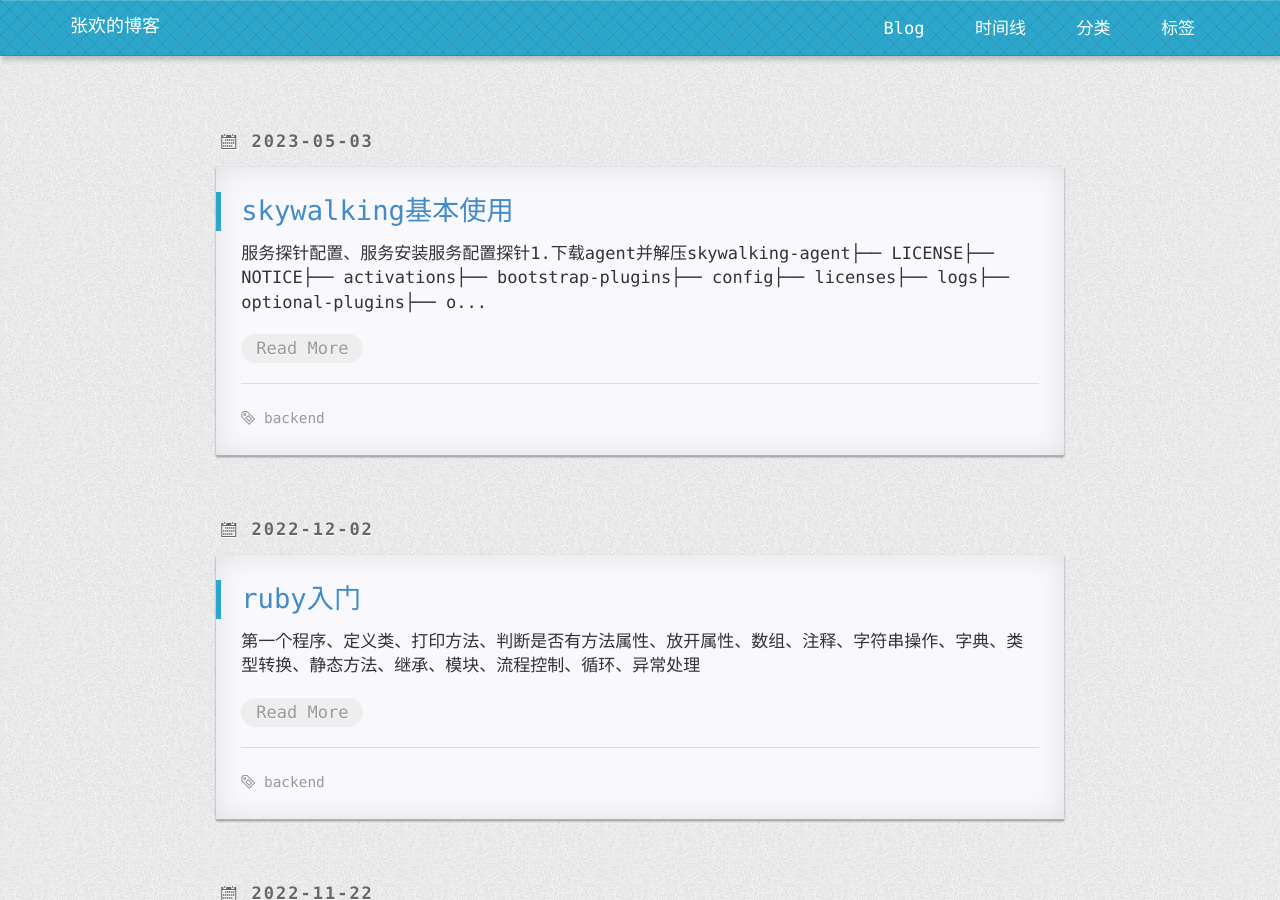
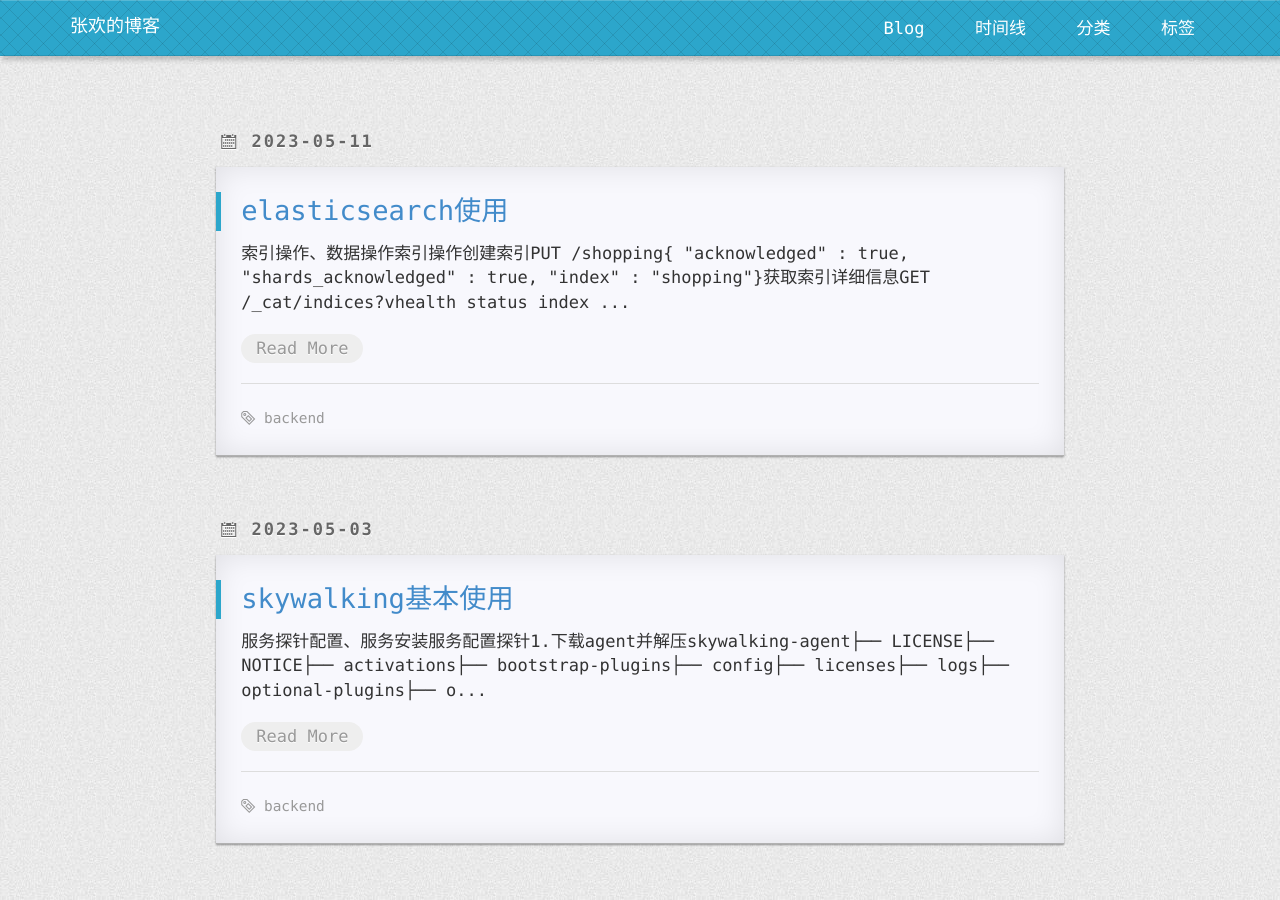
Before and after one commit to sylvesterzhang/book, a Jekyll site: the page built from index.html, in a window 1280 px wide and 900 px high. Built offline with Jekyll 4.4.1, drawn with Linux system fonts in a browser that asks for light colours; some web fonts are replaced; the list of posts is cut into pages by our own code; comment, search, counter and statistics services are not loaded; some of the changed lines change nothing that is shown; some of the changed text lies outside the part shown.

Commit message:
add a article

````diff
--- /dev/null
+++ b/_posts/2023-5-11-elasticsearch.md
@@ -0,0 +1,287 @@
+---
+layout: post
+title: elasticsearch使用
+tags: backend
+categories: backend
+---
+
+
+
+
+
+索引操作、数据操作
+
+
+
+# 索引操作
+
+## 创建索引
+
+```
+PUT /shopping
+```
+
+```
+{
+  "acknowledged" : true,
+  "shards_acknowledged" : true,
+  "index" : "shopping"
+}
+```
+
+## 获取索引详细信息
+
+```
+GET /_cat/indices?v
+```
+
+```
+health status index                           uuid                   pri rep docs.count docs.deleted store.size pri.store.size
+yellow open   shopping                        Hv0juGrISIaJ__RszyAHJA   1   1          0            0       283b           283b
+```
+
+## 删除索引
+
+```
+DELETE /shopping
+```
+
+
+
+# 数据操作
+
+## 添加数据
+
+```
+POST /shopping/_doc
+{
+	"title":"小米手机",
+	"category":"小米",
+	"price":3999.00
+}
+```
+
+指定id添加数据
+
+```
+POST /shopping/_doc/100
+{
+	"title":"小米手机",
+	"category":"小米",
+	"price":3999.00
+}
+
+PUT /shopping/_doc/101
+{
+	"title":"小米手机",
+	"category":"小米",
+	"price":3999.00
+}
+
+POST /shopping/_create/102
+{
+	"title":"小米手机",
+	"category":"小米",
+	"price":3999.00
+}
+```
+
+## 查询1条数据
+
+```
+GET /shopping/_doc/102
+```
+
+## 查看所有数据
+
+```
+GET /shopping/search
+```
+
+## 局部更新数据
+
+```
+POST /shopping/_update/102
+{
+	"doc":{
+		"title":"华为手机"
+	}
+}
+```
+
+## 删除1条数据
+
+```
+DELETE /shopping/_doc/102
+```
+
+## 条件查询
+
+1）指定字段分页查询并排序
+
+```
+GET /shopping/_search
+{"query": {
+    "match": {
+        "title":"小米"
+    }
+ },
+ "_source": "title",
+ "from": 0,
+ "size":1,
+ "sort": [
+   {
+     "price": {
+       "order": "desc"
+     }
+   }
+ ]
+}
+```
+
+```
+{
+  "took" : 17,
+  "timed_out" : false,
+  "_shards" : {
+    "total" : 1,
+    "successful" : 1,
+    "skipped" : 0,
+    "failed" : 0
+  },
+  "hits" : {
+    "total" : {
+      "value" : 3,
+      "relation" : "eq"
+    },
+    "max_score" : null,
+    "hits" : [
+      {
+        "_index" : "shopping",
+        "_type" : "_doc",
+        "_id" : "qLmnhYgBDnKcjmGSyRGG",
+        "_score" : null,
+        "_source" : {
+          "title" : "小米手机"
+        },
+        "sort" : [
+          3999.0
+        ]
+      }
+    ]
+  }
+}
+```
+
+2）多条件查询
+
+```
+GET /shopping/_search
+{
+  "query": {
+    "bool": {
+      "must": [
+        {
+          "match": {
+            "category": "小米"
+          }
+        },
+        {
+          "match": {
+            "price": 3999
+          }
+        }
+      ],
+      "filter": {
+        "range": {
+          "price": {
+            "gt": 1000
+          }
+        }
+      }
+    }
+  }
+}
+```
+
+must相当于and，should相当于or
+
+```
+{
+  "took" : 13,
+  "timed_out" : false,
+  "_shards" : {
+    "total" : 1,
+    "successful" : 1,
+    "skipped" : 0,
+    "failed" : 0
+  },
+  "hits" : {
+    "total" : {
+      "value" : 4,
+      "relation" : "eq"
+    },
+    "max_score" : 1.1740228,
+    "hits" : [
+      {
+        "_index" : "shopping",
+        "_type" : "_doc",
+        "_id" : "qLmnhYgBDnKcjmGSyRGG",
+        "_score" : 1.1740228,
+        "_source" : {
+          "title" : "小米手机",
+          "category" : "小米",
+          "price" : 3999.0
+        }
+      },
+      {
+        "_index" : "shopping",
+        "_type" : "_doc",
+        "_id" : "100",
+        "_score" : 1.1740228,
+        "_source" : {
+          "title" : "小米手机",
+          "category" : "小米",
+          "price" : 3999.0
+        }
+      },
+      {
+        "_index" : "shopping",
+        "_type" : "_doc",
+        "_id" : "101",
+        "_score" : 1.1740228,
+        "_source" : {
+          "title" : "小米手机",
+          "category" : "小米",
+          "price" : 3999.0
+        }
+      },
+      {
+        "_index" : "shopping",
+        "_type" : "_doc",
+        "_id" : "102",
+        "_score" : 1.1740228,
+        "_source" : {
+          "title" : "华为手机",
+          "category" : "小米",
+          "price" : 3999.0
+        }
+      }
+    ]
+  }
+}
+
+```
+
+3）完全匹配
+
+```
+GET /shopping/_search
+{
+  "query": {
+    "match_phrase": {
+      "title": "小米"
+    }
+  }
+}
+```
````
Also changed, not shown: _posts/2023-5-3-skywalking.md (+4 -0 lines).
